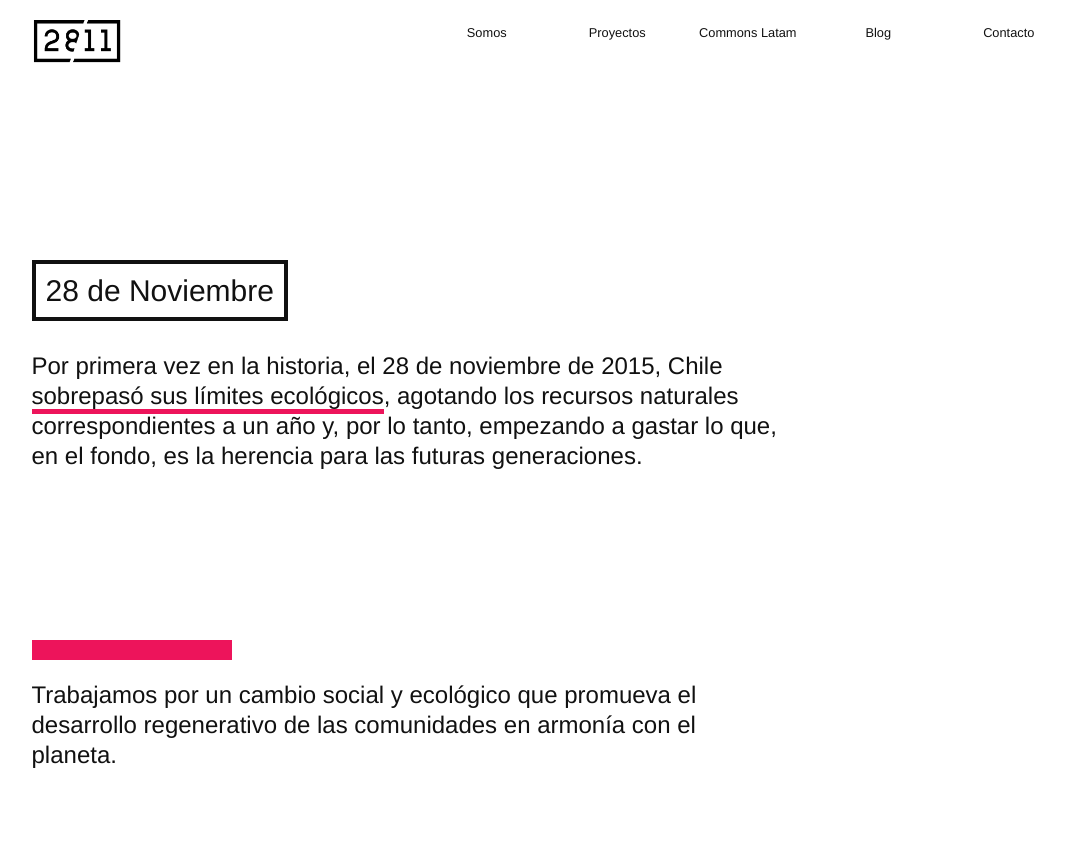
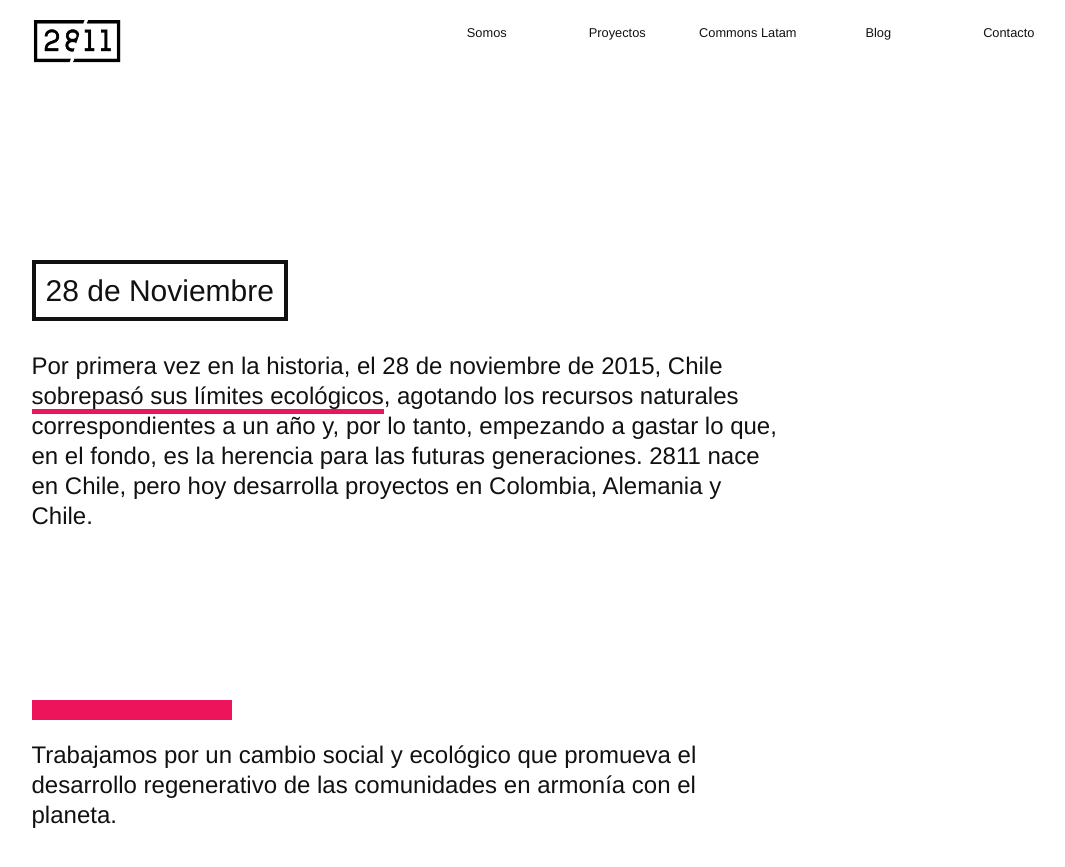
Before and after one commit to 2811Chile/2811Chile.github.io, a Jekyll site: the page built from somos.md, in a window 1280 px wide and 900 px high. Shown: the top 867 px of the window, without its empty margins (136-1201 px from the left). Built offline with Jekyll 4.4.1, drawn with Linux system fonts in a browser that asks for light colours; nearby versions of some CDN libraries; some web fonts are replaced.

Commit message:
Updated Somos

```diff
--- a/somos.md
+++ b/somos.md
@@ -9,7 +9,7 @@ layout: default
     <div class="row">
       <div class="col-xs-8 col-xs-offset-1">
         <h2 class="title">28 de Noviembre</h2>
-        <h3>Por primera vez en la historia, el 28 de noviembre de 2015, Chile <span>sobrepasó sus límites ecológicos</span>, agotando los recursos naturales correspondientes a un año y, por lo tanto, empezando a gastar lo que, en el fondo, es la herencia para las futuras generaciones. </h3>
+        <h3>Por primera vez en la historia, el 28 de noviembre de 2015, Chile <span>sobrepasó sus límites ecológicos</span>, agotando los recursos naturales correspondientes a un año y, por lo tanto, empezando a gastar lo que, en el fondo, es la herencia para las futuras generaciones. 2811 nace en Chile, pero hoy desarrolla proyectos en Colombia, Alemania y Chile.</h3>
       </div>
     </div>
   </section>
```
